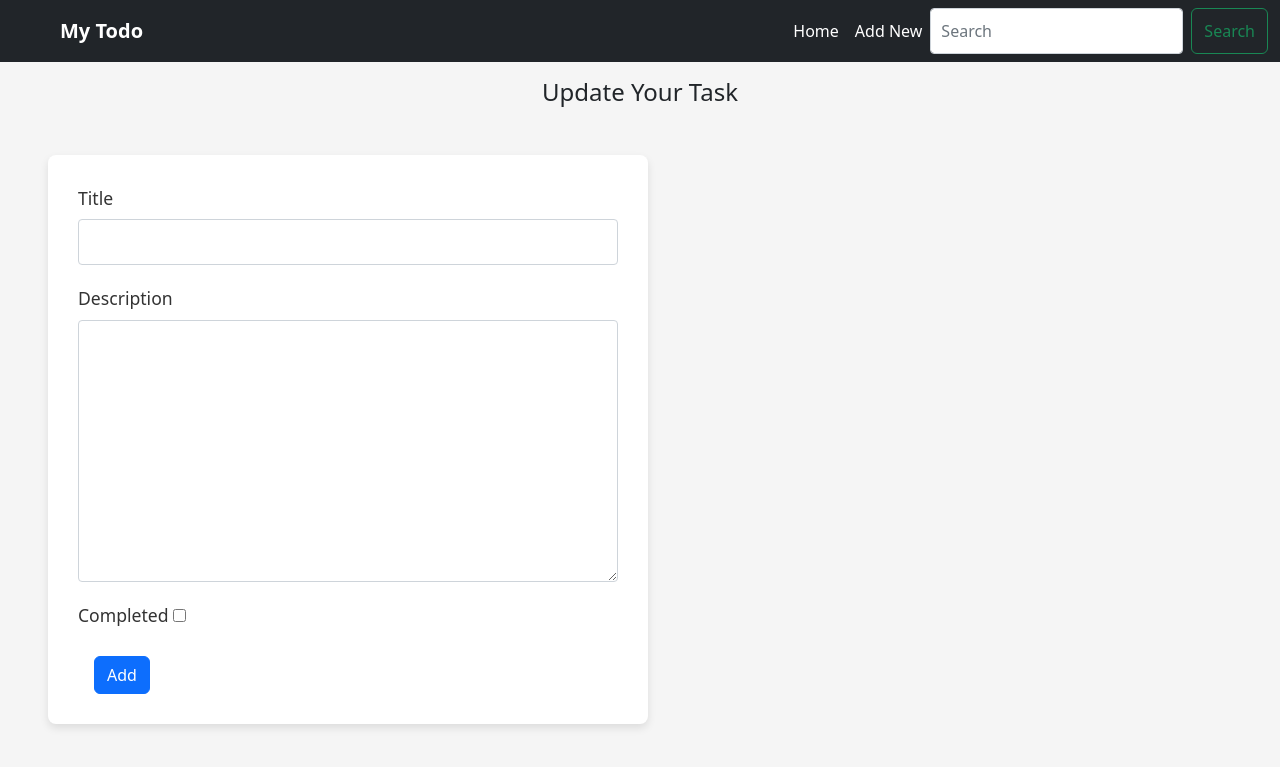
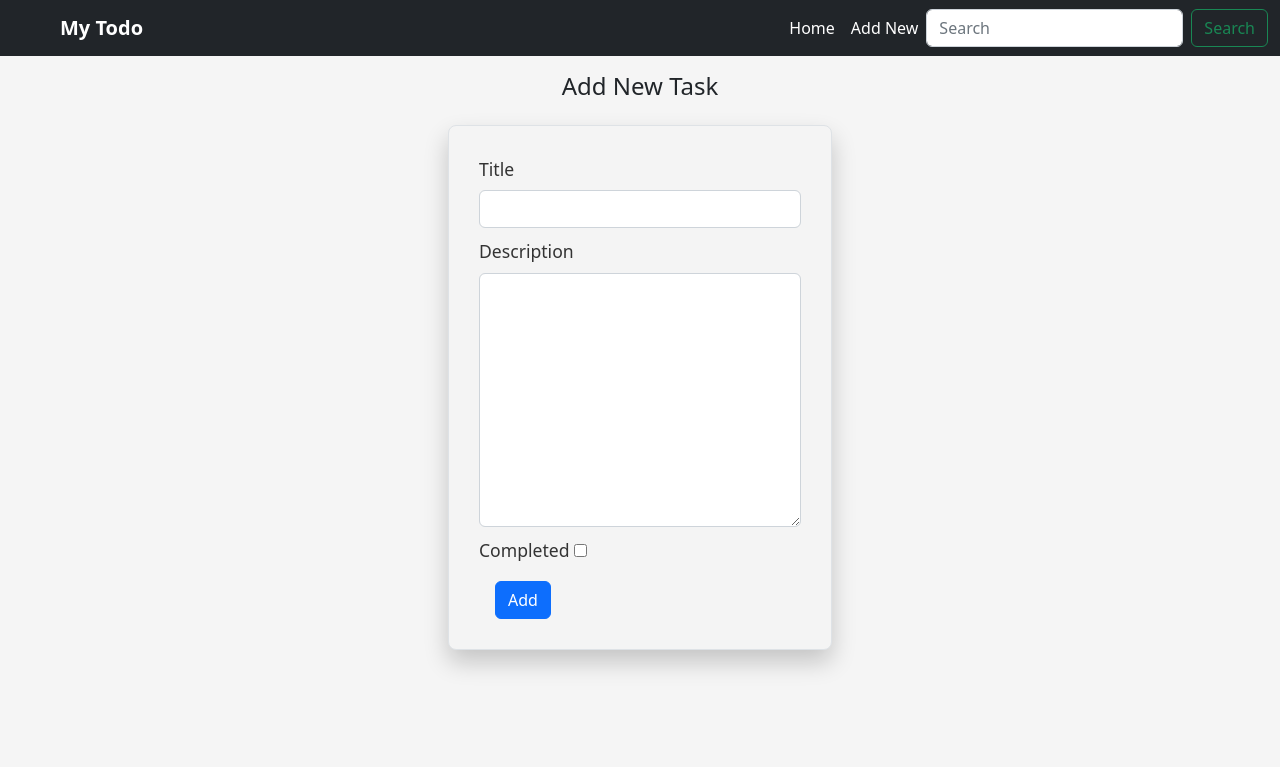
Before and after one commit to tshering10/-todo-list-app, a Django app: page /addtask/ in a window 1280 px wide. Shown: the top 767 px of the page. Run offline with Django 5.2, Linux system fonts and the light colour scheme; some libraries are stand-ins or nearby versions.

Commit message:
used bootstrap

```diff
--- a/todolist/static/css/styles.css
+++ b/todolist/static/css/styles.css
@@ -2,6 +2,9 @@
     margin: 0;
     padding: 0;
     box-sizing: border-box;
+}
+body {
+    background-color: whitesmoke;
 }
 .task-title {
     text-decoration: none;
@@ -14,17 +17,19 @@
 
 /* edit page */
 .edit-task-container {
-
-    background-color: white;
     padding: 30px;
     border-radius: 8px;
-    box-shadow: 0 4px 8px rgba(0, 0, 0, 0.1);
-    max-width: 600px;
-
+    box-shadow: 0 12px 24px rgba(0, 0, 0, 0.2);
+    background-color: #f4f4f4;
+    display: flex;
+    justify-content: center;
+    width: 30%;
+    max-width: 800px;
+    margin: 0 auto;
 }
 
 .form-group {
-    margin-bottom: 20px;
+    margin-bottom: 10px;
 }
 
 /* Label Styling */
@@ -34,12 +39,13 @@
     color: #333;
 }
 
-/* Input Styling */
-.form-control {
-    border-radius: 4px;
-    padding: 10px;
-    font-size: 1rem;
-    border: 1px solid #ced4da;
-    width: 100%;
-    box-sizing: border-box;
+table th,tr,td{
+    border: 1px solid black;
+    border-color: rgb(128, 128, 136);
 }
+.add-task a {
+    color: black;
+}
+.add-task a:hover {
+    color: blue;
+}
--- a/todolist/taskmanager/templates/taskmanager/addtask.html
+++ b/todolist/taskmanager/templates/taskmanager/addtask.html
@@ -2,8 +2,8 @@
 {% load widget_tweaks %}
 {% block title %}Add New{% endblock title %}
 {% block content %}
-    <h4 class='text-center mt-3'>Update Your Task</h4>
-        <div class="edit-task-container mt-5 ms-5">
+    <h4 class='text-center mt-3'>Add New Task</h4>
+        <div class="edit-task-container mt-4  d-flex justify-content-center shoadow-sm border">
 
             <form method='post' class='forms'>
                 {% csrf_token %}
--- a/todolist/taskmanager/templates/taskmanager/base.html
+++ b/todolist/taskmanager/templates/taskmanager/base.html
@@ -8,9 +8,7 @@
     <link href="https://cdn.jsdelivr.net/npm/bootstrap@5.2.3/dist/css/bootstrap.min.css" rel="stylesheet" integrity="sha384-rbsA2VBKQhggwzxH7pPCaAqO46MgnOM80zW1RWuH61DGLwZJEdK2Kadq2F9CUG65" crossorigin="anonymous">
     <link rel="stylesheet" href="{% static "css/styles.css" %}">
     <style>
-      body {
-        background-color: whitesmoke;
-      }
+
     </style>
   </head>
   <body>
--- a/todolist/taskmanager/templates/taskmanager/edit.html
+++ b/todolist/taskmanager/templates/taskmanager/edit.html
@@ -3,7 +3,7 @@
 {% block title %}Edit{% endblock title %}
 {% block content %}
 <h4 class='text-center mt-3'>Update Your Task</h4>
-    <div class="edit-task-container mt-5 ms-5">
+    <div class="edit-task-container  mt-4 d-flex justify-content-center shadow-lg border ">
 
         <form method='post' class='forms'>
             {% csrf_token %}
--- a/todolist/taskmanager/templates/taskmanager/home.html
+++ b/todolist/taskmanager/templates/taskmanager/home.html
@@ -3,9 +3,9 @@
 {% block content %}
 
     <div class="container mt-5">
-        <h1 class="mb-4">Your Tasks</h1>
-        <div class="add-task">
-            <a href="{% url "add_task" %}" class='d-flex text-decoration-none'>+ New</a>
+        <h1 class="mb-3 text-center">Your Tasks</h1>
+        <div class="add-task d-flex justify-content-right ms-1 mb-2">
+            <a href="{% url "add_task" %}" class=' text-decoration-none'>+ New</a>
         </div>
         {% if tasks %}
             <table class="table table-bordered table-striped">
```
Also changed, not shown: todolist/taskmanager/templates/taskmanager/delete.html (+19 -5 lines), todolist/taskmanager/templates/taskmanager/taskdetails.html (+16 -10 lines), todolist/db.sqlite3.
